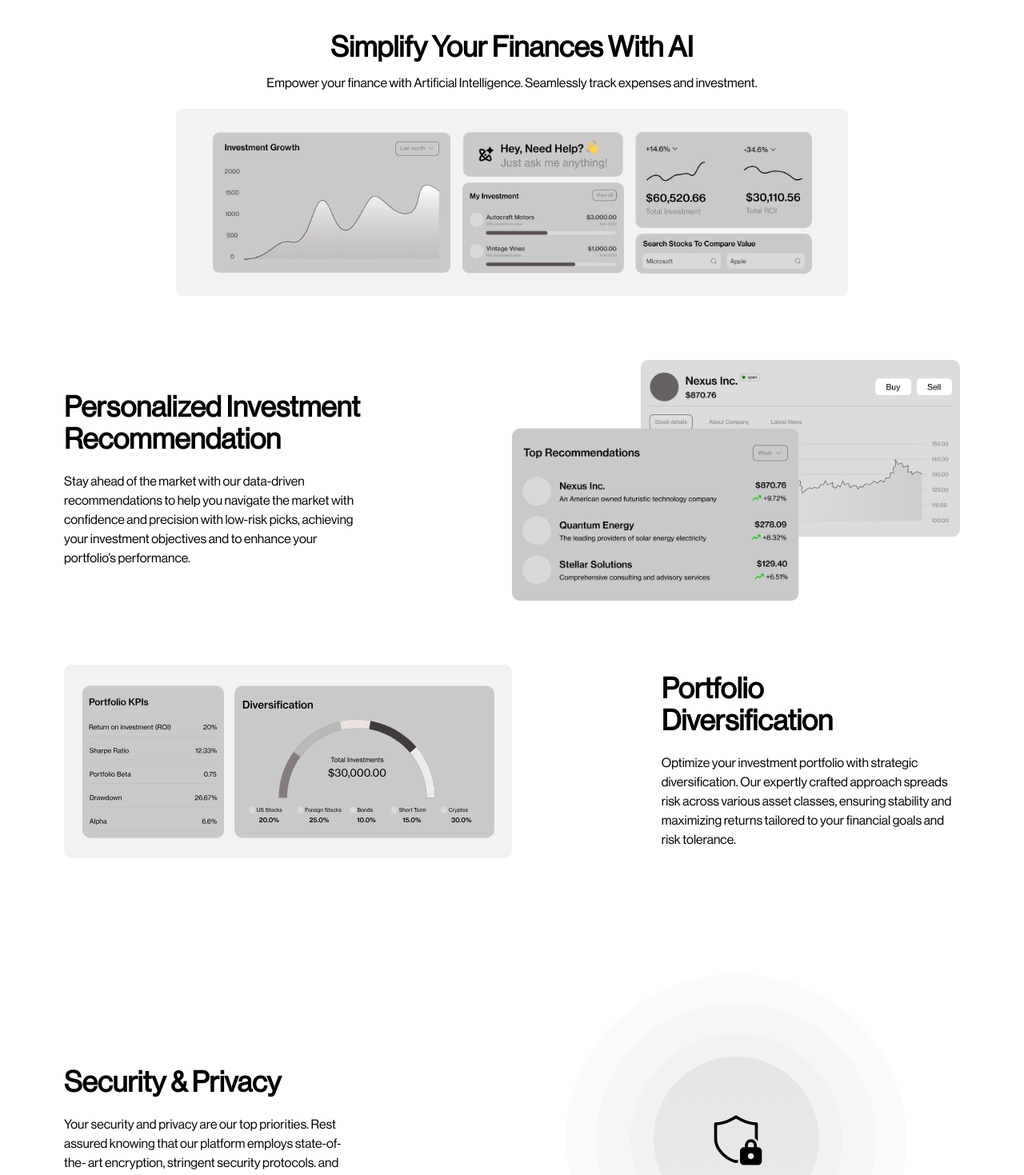
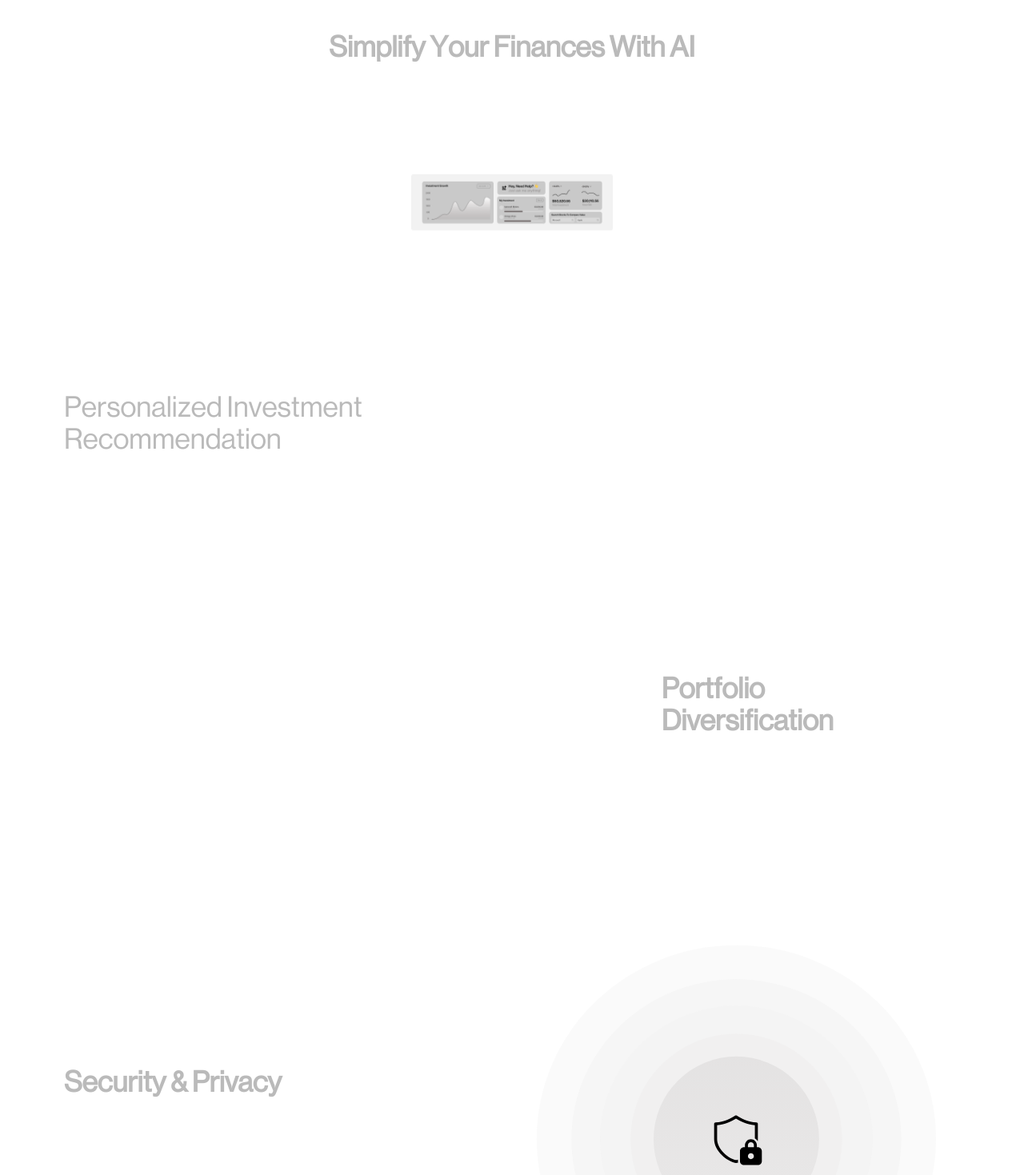
Before and after one commit to oseji/IntelliVest, a React (Vite) app: page / in a window 1280 px wide. Shown: the part 800-2269 px from the top of the page at 80% size. Built offline with nearby package versions, Linux system fonts and the light colour scheme.

Commit message:
uninstalled framer motion and re did animations using gsap

```diff
--- a/package.json
+++ b/package.json
@@ -10,10 +10,11 @@
     "preview": "vite preview"
   },
   "dependencies": {
-    "framer-motion": "^11.2.10",
+    "gsap": "^3.12.5",
     "react": "^18.2.0",
     "react-dom": "^18.2.0",
-    "react-type-animation": "^3.2.0"
+    "react-type-animation": "^3.2.0",
+    "split-type": "^0.3.4"
   },
   "devDependencies": {
     "@types/react": "^18.2.66",
--- a/src/Section2.tsx
+++ b/src/Section2.tsx
@@ -1,47 +1,137 @@
-import { motion } from "framer-motion";
+import gsap from "gsap";
+import { ScrollTrigger } from "gsap/all";
+import SplitType from "split-type";
+import { useEffect, useRef } from "react";
+
 import chartImg from "./assets/Frame 893.png";
 import chartImg2 from "./assets/Group 6421.png";
 import chartImg3 from "./assets/Frame 934.svg";
 
+gsap.registerPlugin(ScrollTrigger);
+
 const Section2 = () => {
-  const imageVariants = {
-    hidden: { opacity: 0, scale: 0.5 },
-    visible: { opacity: 1, scale: 1, transition: { duration: 0.6 } },
-  };
+  const headingRef = useRef<(HTMLHeadingElement | null)[]>([]);
+  const subTextRef = useRef<(HTMLParagraphElement | null)[]>([]);
+  const imageRef = useRef(null);
+  const otherImageRefs = useRef<(HTMLImageElement | null)[]>([]);
 
-  const lockVariants = {
-    rest: { scale: 0.75, opacity: 0 },
-    beat: {
-      scale: [0, 1.1],
-      opacity: [0, 1],
-      transition: {
-        duration: 1.7,
-        delay: 0.3,
-        repeat: Infinity,
-        repeatType: "loop" as const,
-        ease: "easeInOut",
-      },
-    },
-  };
+  useEffect(() => {
+    headingRef.current.forEach((heading) => {
+      if (heading) {
+        const text = new SplitType(heading, {
+          types: "chars,words",
+        });
+
+        const tl = gsap.timeline();
+
+        tl.fromTo(
+          text.chars,
+          { color: "#BABABA" },
+          {
+            color: "#000000",
+            stagger: 1,
+            duration: 1,
+
+            scrollTrigger: {
+              trigger: heading,
+              start: "top 80%",
+              end: "top 50%",
+              scrub: 3,
+            },
+          }
+        );
+      }
+    });
+
+    subTextRef.current.forEach((subtext) => {
+      if (subtext) {
+        const text = new SplitType(subtext, {
+          types: "chars,words",
+        });
+
+        const tl = gsap.timeline();
+
+        tl.fromTo(
+          text.chars,
+          { opacity: 0, scale: 0, y: -20 },
+          {
+            opacity: 1,
+            scale: 1,
+            y: 0,
+            animationDuration: 1,
+            stagger: 1,
+            duration: 1,
+
+            scrollTrigger: {
+              trigger: subtext,
+              start: "top 80%",
+              end: "top 50%",
+              scrub: 3,
+            },
+          }
+        );
+      }
+    });
+
+    otherImageRefs.current.forEach((image, index) => {
+      if (image) {
+        gsap.fromTo(
+          image,
+          { x: index === 0 ? 800 : -800 },
+          {
+            x: 0,
+            scrollTrigger: {
+              trigger: image,
+              start: "top 80%",
+              end: "top 50%",
+              scrub: 3,
+            },
+          }
+        );
+      }
+    });
+
+    // image animation
+    if (imageRef.current) {
+      gsap.fromTo(
+        imageRef.current,
+        { scale: 0.3 },
+        {
+          scale: 1,
+          scrollTrigger: {
+            trigger: imageRef.current,
+            start: "top 80%",
+            end: "top 50%",
+            scrub: 3,
+          },
+        }
+      );
+    }
+  }, []);
 
   return (
     <section className="min-h-screen90">
-      <h1 className="sectionHeading" id="aiSolutions">
-        Simplify your finances with AI
+      <h1
+        className="sectionHeading"
+        id="aiSolutions"
+        ref={(el) => (headingRef.current[0] = el)}
+      >
+        Simplify Your Finances With AI
       </h1>
 
-      <p className="sectionSubHeading">
+      <p
+        className="sectionSubHeading"
+        ref={(el) => (subTextRef.current[0] = el)}
+      >
         Empower your finance with Artificial Intelligence. Seamlessly track
         expenses and investment.
       </p>
 
-      <motion.img
+      <img
         className="mt-5 md:w-3/4 mx-auto"
-        variants={imageVariants}
-        initial="hidden"
-        whileInView="visible"
         src={chartImg}
         alt="charts"
+        ref={imageRef}
       />
 
       <div
@@ -49,11 +139,15 @@ const Section2 = () => {
         id="features"
       >
         <div className="md:w-1/2">
-          <h1 className="capitalize text-2xl md:text-3xl xl:text-4xl font-bold mb-5 lg:w-[427px]">
-            personalized investment recommendation
+          <h1
+            className=" text-2xl md:text-3xl xl:text-4xl font-
+          bold mb-5 lg:w-[427px]"
+            ref={(el) => (headingRef.current[1] = el)}
+          >
+            Personalized Investment Recommendation
           </h1>
 
-          <p className=" lg:w-2/3">
+          <p className=" lg:w-2/3" ref={(el) => (subTextRef.current[1] = el)}>
             Stay ahead of the market with our data-driven recommendations to
             help you navigate the market with confidence and precision with
             low-risk picks, achieving your investment objectives and to enhance
@@ -61,32 +155,31 @@ const Section2 = () => {
           </p>
         </div>
 
-        <motion.img
+        <img
           className="md:w-1/2"
-          variants={imageVariants}
-          initial="hidden"
-          whileInView="visible"
           src={chartImg2}
           alt="cards"
+          ref={(el) => (otherImageRefs.current[0] = el)}
         />
       </div>
 
       <div className="flex flex-col-reverse md:flex-row items-center justify-between gap-10 md:gap-0 pt-20">
-        <motion.img
+        <img
           className="md:w-1/2"
-          variants={imageVariants}
-          initial="hidden"
-          whileInView="visible"
           src={chartImg3}
           alt="cards"
+          ref={(el) => (otherImageRefs.current[1] = el)}
         />
 
         <div className="md:w-1/3">
-          <h1 className="md:w-[200px] capitalize text-2xl md:text-3xl xl:text-4xl mb-5 font-bold">
-            portfolio diversification
+          <h1
+            className="md:w-[250px] text-2xl md:text-3xl xl:text-4xl mb-5 font-bold"
+            ref={(el) => (headingRef.current[2] = el)}
+          >
+            Portfolio Diversification
           </h1>
 
-          <p>
+          <p ref={(el) => (subTextRef.current[2] = el)}>
             Optimize your investment portfolio with strategic diversification.
             Our expertly crafted approach spreads risk across various asset
             classes, ensuring stability and maximizing returns tailored to your
@@ -97,11 +190,14 @@ const Section2 = () => {
 
       <div className="flex flex-col md:flex-row items-center justify-between gap-10 md:gap-0 pt-20">
         <div className="md:w-1/3">
-          <h1 className="capitalize text-2xl md:text-3xl xl:text-4xl font-bold mb-5">
+          <h1
+            className=" text-2xl md:text-3xl xl:text-4xl font-bold mb-5"
+            ref={(el) => (headingRef.current[3] = el)}
+          >
             Security & Privacy
           </h1>
 
-          <p>
+          <p ref={(el) => (subTextRef.current[3] = el)}>
             Your security and privacy are our top priorities. Rest assured
             knowing that our platform employs state-of-the- art encryption,
             stringent security protocols. and strict privacy measures to
@@ -109,10 +205,7 @@ const Section2 = () => {
           </p>
         </div>
 
-        <motion.svg
-          variants={imageVariants}
-          initial="hidden"
-          whileInView="visible"
+        <svg
           className="md:w-1/2"
           width="100%"
           height="100%"
@@ -120,10 +213,7 @@ const Section2 = () => {
           fill="none"
           xmlns="http://www.w3.org/2000/svg"
         >
-          <motion.ellipse
-            variants={lockVariants}
-            initial="rest"
-            whileInView="beat"
+          <ellipse
             cx="322.5"
             cy="311.5"
             rx="287"
@@ -131,10 +221,7 @@ const Section2 = () => {
             fill="#CBCACA"
             fillOpacity="0.1"
           />
-          <motion.ellipse
-            variants={lockVariants}
-            initial="rest"
-            whileInView="beat"
+          <ellipse
             cx="322.5"
             cy="312"
             rx="237"
@@ -142,11 +229,7 @@ const Section2 = () => {
             fill="#CBCACA"
             fillOpacity="0.1"
           />
-          <motion.ellipse
-            variants={lockVariants}
-            initial="rest"
-            whileInView="beat"
-            transition={{ delay: 1.5 }}
+          <ellipse
             cx="322.5"
             cy="311.5"
             rx="196"
@@ -185,7 +268,7 @@ const Section2 = () => {
               <stop offset="1" stopColor="#A6A4A4" />
             </linearGradient>
           </defs>
-        </motion.svg>
+        </svg>
       </div>
     </section>
   );
--- a/src/Section3.tsx
+++ b/src/Section3.tsx
@@ -1,5 +1,5 @@
 import { useState, useRef } from "react";
-import { motion } from "framer-motion";
+
 import tick from "./assets/system-uicons_check.png";
 
 const Section3 = () => {
@@ -8,11 +8,6 @@ const Section3 = () => {
     useRef<HTMLButtonElement>(null),
     useRef<HTMLButtonElement>(null),
   ];
-
-  const priceCardVariants = {
-    hidden: { opacity: 0, scale: 0.5 },
-    visible: { opacity: 1, scale: 1, transition: { duration: 0.6 } },
-  };
 
   return (
     <div id="pricing">
@@ -44,12 +39,7 @@ const Section3 = () => {
       </div>
 
       <div className="priceCardsGrp">
-        <motion.div
-          className="priceCard"
-          variants={priceCardVariants}
-          initial="hidden"
-          whileInView="visible"
-        >
+        <div className="priceCard">
           <h1 className="cardHeading">Basic plan</h1>
           <p className="cardSubHeading">
             Essential tools to manage finances efficiently.
@@ -86,14 +76,9 @@ const Section3 = () => {
           </div>
 
           <button className="cardBtn">get started</button>
-        </motion.div>
+        </div>
 
-        <motion.div
-          className="priceCard border border-black"
-          variants={priceCardVariants}
-          initial="hidden"
-          whileInView="visible"
-        >
+        <div className="priceCard border border-black">
           <div className="flex flex-row items-center gap-3">
             <h1 className="cardHeading">Premium plan</h1>
             <span className="text-xs px-2 py-0.5 bg-black text-white rounded-lg">
@@ -132,14 +117,9 @@ const Section3 = () => {
           </div>
 
           <button className="cardBtn">start 7 days trial</button>
-        </motion.div>
+        </div>
 
-        <motion.div
-          className="priceCard"
-          variants={priceCardVariants}
-          initial="hidden"
-          whileInView="visible"
-        >
+        <div className="priceCard">
           <h1 className="cardHeading">Elite plan</h1>
           <p className="cardSubHeading">
             VIP and pinnacle of financial empowerment...
@@ -176,7 +156,7 @@ const Section3 = () => {
           </div>
 
           <button className="cardBtn">get started</button>
-        </motion.div>
+        </div>
       </div>
     </div>
   );
--- a/src/index.css
+++ b/src/index.css
@@ -11,7 +11,7 @@ html {
 }
 
 .App {
-  @apply text-black bg-white max-w-full;
+  @apply text-black bg-white max-w-full overflow-hidden;
 }
 
 section {
@@ -19,7 +19,7 @@ section {
 }
 
 .sectionHeading {
-  @apply capitalize text-center mx-auto text-2xl md:text-3xl xl:text-4xl font-bold;
+  @apply text-center mx-auto text-2xl md:text-3xl xl:text-4xl font-bold;
 }
 
 .sectionSubHeading {
@@ -40,12 +40,16 @@ header {
 }
 
 nav {
-  @apply w-full lg:w-2/3 flex flex-col lg:flex-row items-center justify-between gap-10 lg:gap-0 transition ease-in-out duration-300 relative;
+  @apply w-full lg:w-2/3 flex flex-col lg:flex-row items-center justify-between gap-10 lg:gap-0 transition-all ease-in-out duration-700 relative;
 }
 
 .hideNav {
+  @apply absolute lg:relative scale-0 lg:scale-100 -translate-y-96 lg:-translate-y-0 opacity-0 lg:opacity-100 lg:opacity-100;
+}
+
+/* .hideNav {
   @apply h-0 lg:h-auto -translate-x-96 lg:-translate-x-0 opacity-0 lg:opacity-100;
-}
+} */
 
 .navList {
   @apply flex flex-col lg:flex-row items-center gap-6 capitalize;
@@ -135,7 +139,7 @@ nav {
 }
 
 .getStartedSection {
-  @apply w-11/12 md:w-10/12 h-[152px] md:h-[328px] mx-auto p-5 md:p-10 rounded-xl flex flex-row justify-between items-end bg-[#E7E6E6] relative top-28 lg:top-[500px] xl:top-28;
+  @apply w-11/12 md:w-10/12 h-[152px] md:h-[328px] mx-auto p-5 md:p-10 rounded-xl flex flex-row justify-between items-end bg-[#E7E6E6] relative top-28 lg:top-[500px] xl:top-28 overflow-hidden;
 }
 
 /* FOOTER */
```
Also changed, not shown: src/App.tsx (+5 -3 lines), src/Faq.tsx (+26 -10 lines), 1 other file (tests, documents, lock files or other folders).
